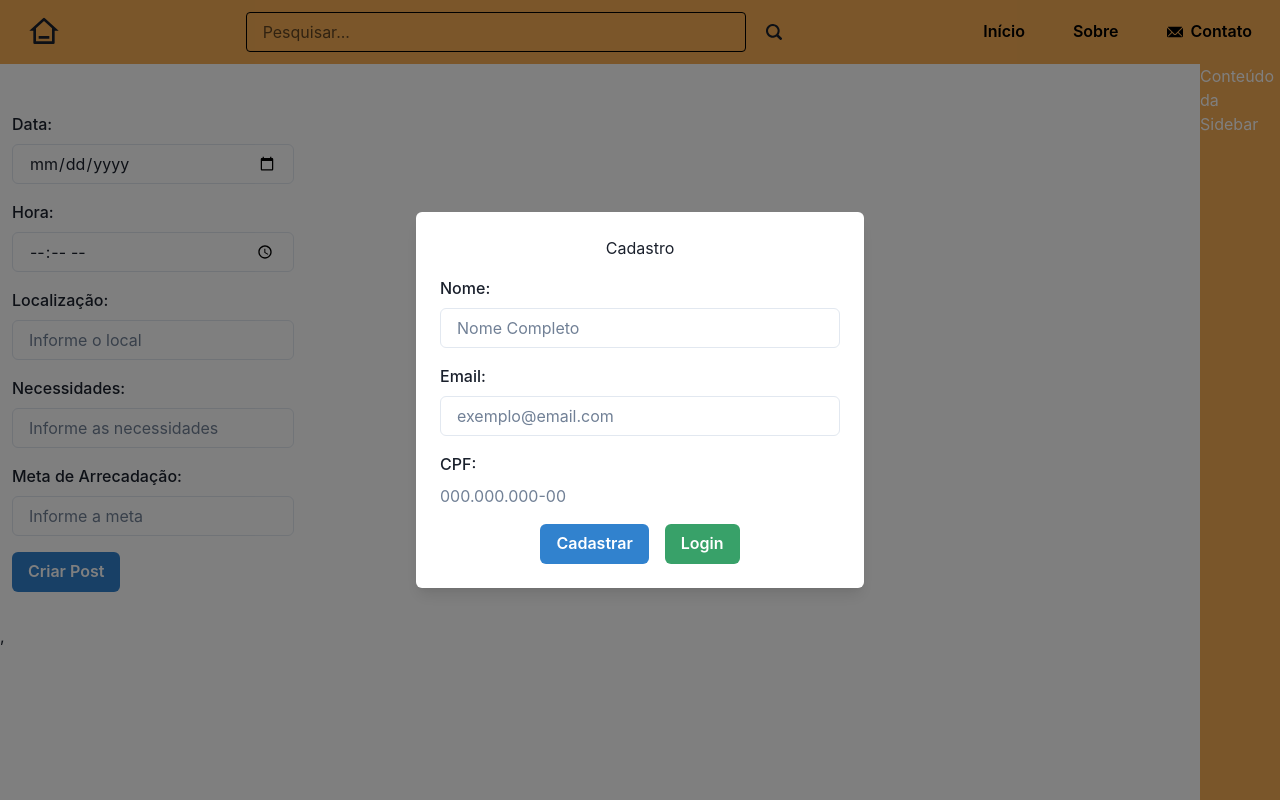
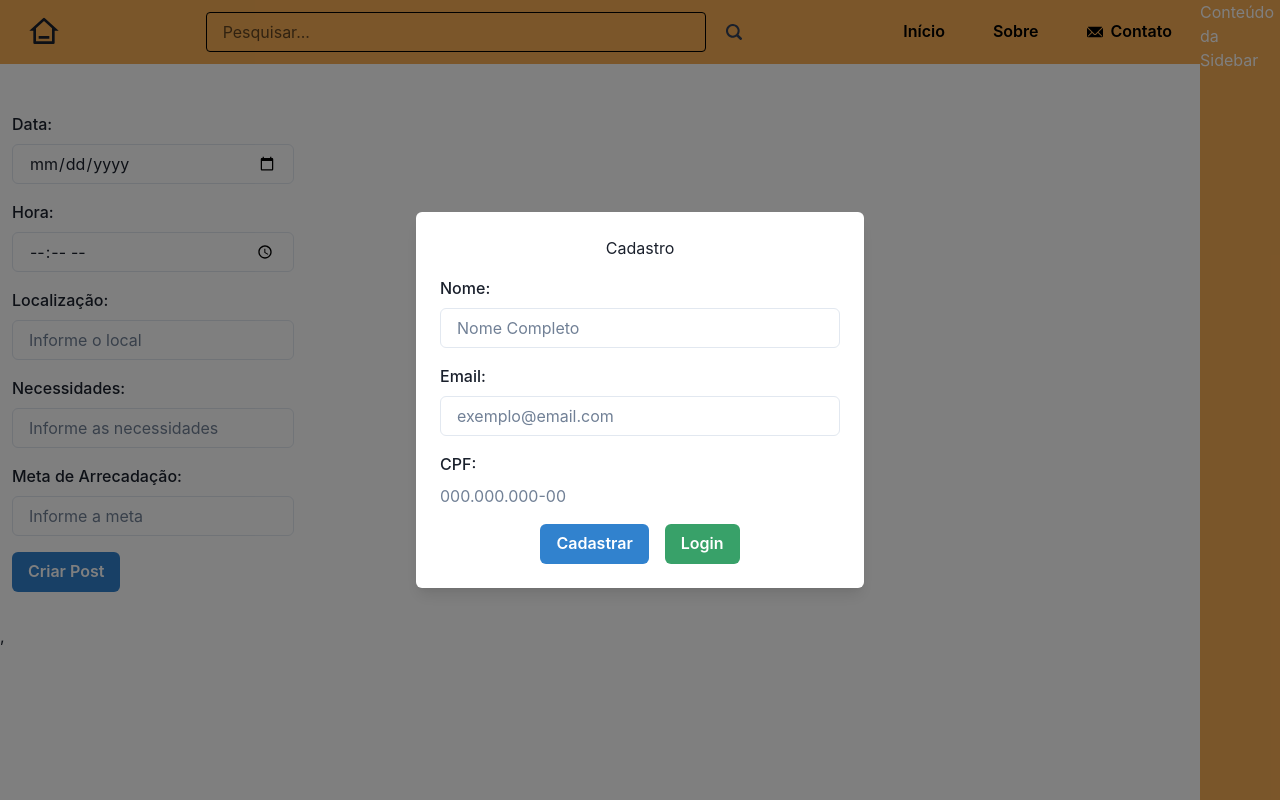
Before and after one commit to tn-junior/fomeZeroHome, a React (Vite) app: page / in a window 1280 px wide. Built offline with nearby package versions, Linux system fonts and the light colour scheme.

Commit message:
Sidebar fix

```diff
--- a/src/Header.jsx
+++ b/src/Header.jsx
@@ -5,7 +5,7 @@ import { Search2Icon, EmailIcon   } from '@chakra-ui/icons'
 import { IconButton } from '@chakra-ui/react'
 import { RiHome3Line } from "react-icons/ri";
 
- function header() {
+ function header( ) {
   const { isOpen, onToggle } = useDisclosure();
   const [isSearchFocused, setIsSearchFocused] = React.useState(false);
 
@@ -17,14 +17,14 @@ import { RiHome3Line } from "react-icons/ri";
     setIsSearchFocused(false);
   };
   return (
-    <Flex as="header" align="center" justifyContent="space-between" p={2} bg="#F6AD55" color="white">
-    <Box >
+    <Flex top="16" as="header" align="center" justifyContent="space-between" p={2} bg="#F6AD55" color="white">
+    <Box  >
     <Button ml={2} p={2} _hover={{ bg: '#ED8936' }} h={12}  colorScheme="" mr={4}>
       <IconButton _hover={{ bg: 'none' }} h={8}  bg = "none" icon as={RiHome3Line} />
     </Button>
     </Box>
 
-    <Box >
+    <Box zIndex={2} >
     <Button colorScheme="" mr={4}>
     <Input
           borderColor={isSearchFocused ? 'black' : 'black'}
@@ -46,7 +46,7 @@ import { RiHome3Line } from "react-icons/ri";
     </Box>
 
 
-    <Box display={{ base: 'none', md: 'block' }}>
+    <Box marginRight={20} display={{ base: 'none', md: 'block' }}>
 
       <Button color='black' _hover={{ bg: '#ED8936' }} bg = "none" colorScheme="teal" mr={4}>
         Início
@@ -57,7 +57,7 @@ import { RiHome3Line } from "react-icons/ri";
       <Button color = 'black' _hover={{ bg: '#ED8936' }} leftIcon={<EmailIcon />} align="center" bg = "none" colorScheme="teal" mr={1}>
         Contato
       </Button>
-    </Box>
+    </Box >
 
     <Box display={{ base: 'block', md: 'none' }}>
       <Button onClick={onToggle} colorScheme="teal">
@@ -68,8 +68,8 @@ import { RiHome3Line } from "react-icons/ri";
     <Collapse in={isOpen}>
       <MobileMenu />
     </Collapse>
-    <Box w="80px" position="fixed" top="16" right="0" h="100%" bg="#F6AD55">
-        <p>Conteúdo da Sidebar</p>
+    <Box  w="80px" position="fixed" top="0" right="0" h="100%" bg="#F6AD55">
+        <p >Conteúdo da Sidebar</p>
       </Box>
   </Flex>
 
```
Also changed, not shown: src/MainContent.jsx (line endings or trailing spaces).
